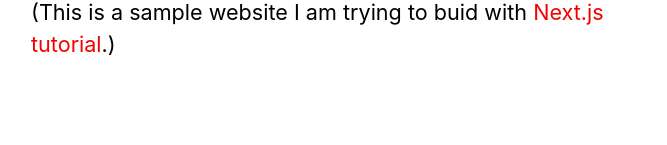
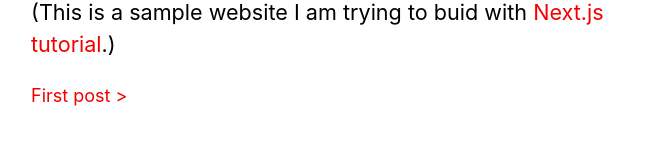
Before and after one commit to akshaypatil26/nextjs-blog, a Next.js app: page / in a window 1280 px wide. Shown: the part 465-610 px from the top of the page, without its empty margins (303-970 px from the left). Built offline with nearby package versions, Linux system fonts and the light colour scheme.

Commit message:
checkin commit. added first post link to homepage

```diff
--- a/pages/index.js
+++ b/pages/index.js
@@ -1,4 +1,5 @@
 import Head from "next/head";
+import Link from "next/link";
 import Layout, { siteTitle } from "../components/layout";
 import utilStyles from "../styles/utils.module.css";
 
@@ -19,6 +20,9 @@ export default function Home() {
           <a href="https://nextjs.org/learn">Next.js tutorial</a>.)
         </p>
       </section>
+      <p>
+        <Link href="/posts/first-post">First post {">"}</Link>
+      </p>
     </Layout>
   );
 }
```
